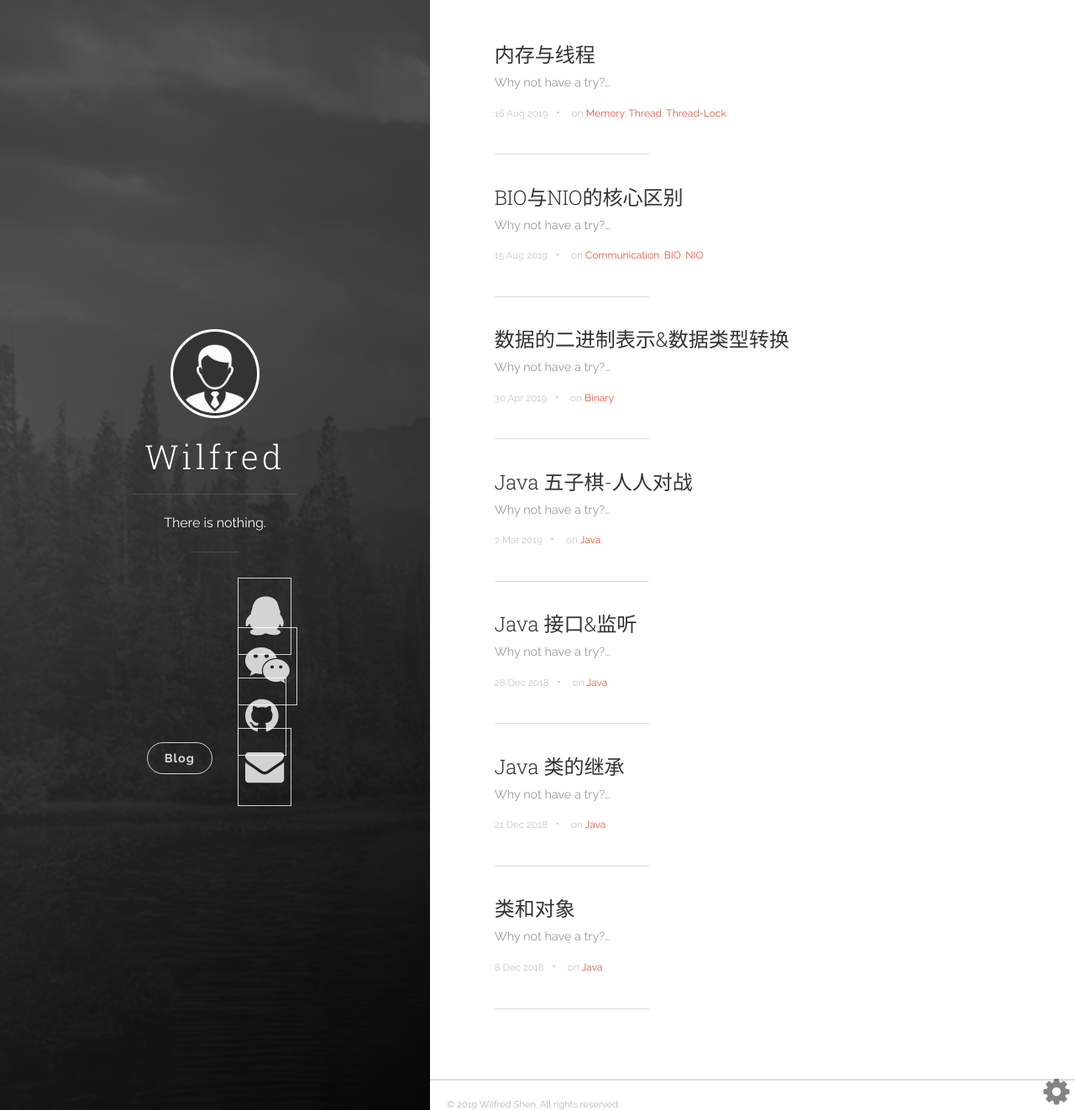
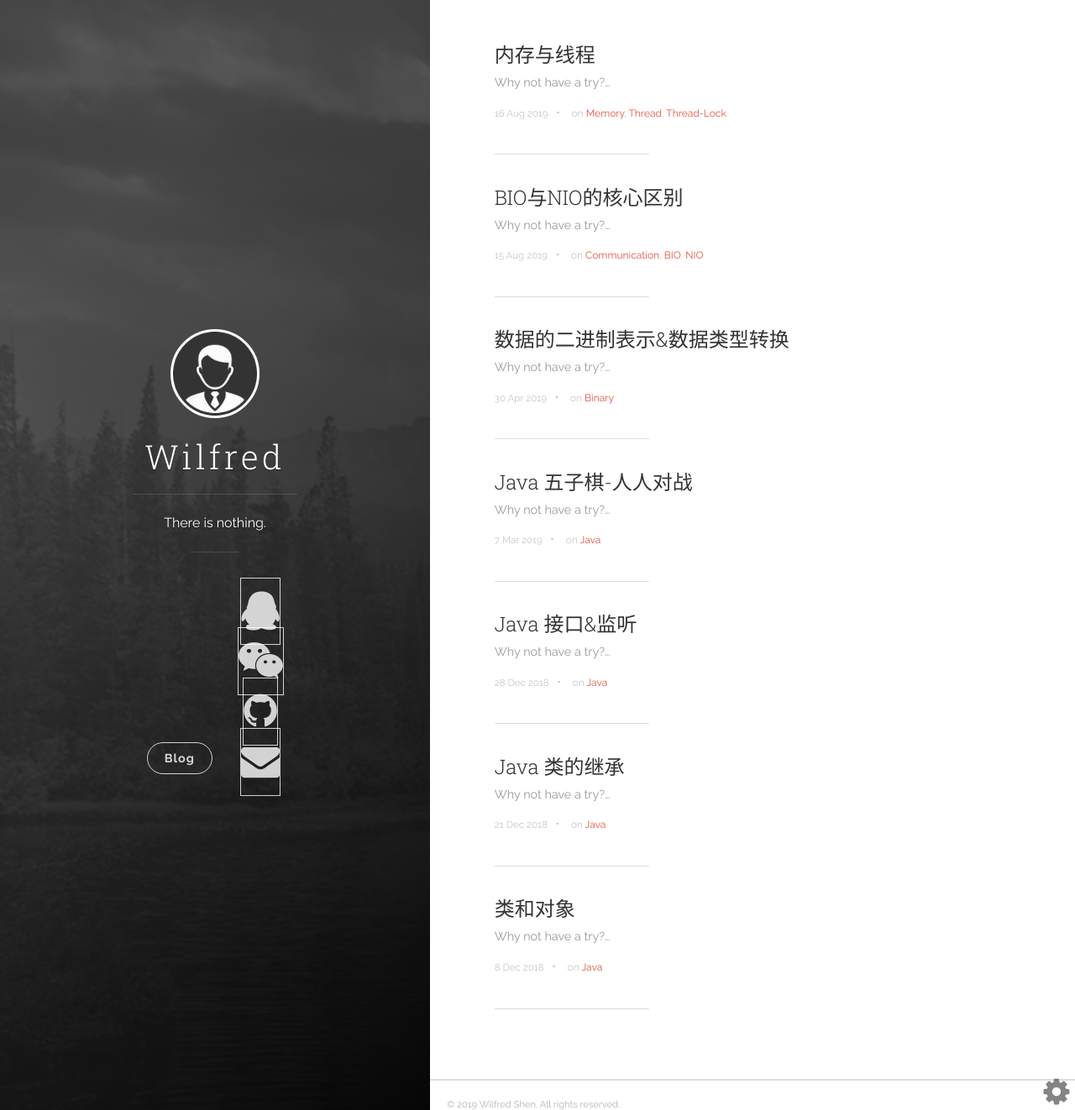
Before and after one commit to WilfredShen/WilfredShen.github.io, a Jekyll site: the page built from index.html, in a window 1280 px wide and 1322 px high. Shown: the whole window at 84% size. Built offline with Jekyll 4.4.1, drawn with Linux system fonts in a browser that asks for light colours; the list of posts is cut into pages by our own code.

Commit message:
Update main.scss

```diff
--- a/static/css/main.scss
+++ b/static/css/main.scss
@@ -341,10 +341,6 @@ pre.highlight code,
       border-color: #FFF;
       opacity: 1; }
 
-.navigation--social div {
-  cursor: pointer;
-  padding: 6px 8px 6px 8px; }
-
 @media all and (max-width: 340px) {
   .navigation-icons div {
     display: block;
```
